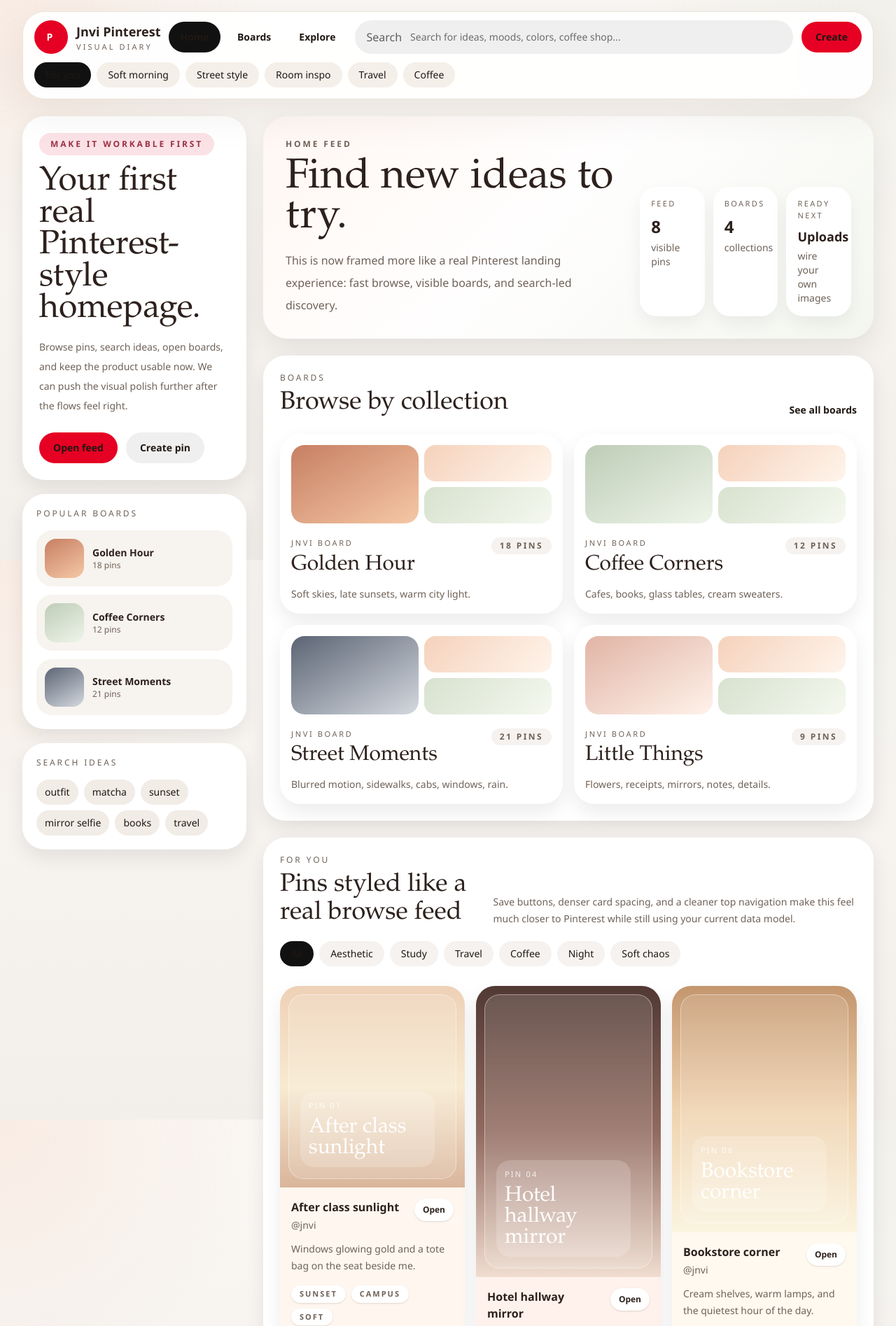
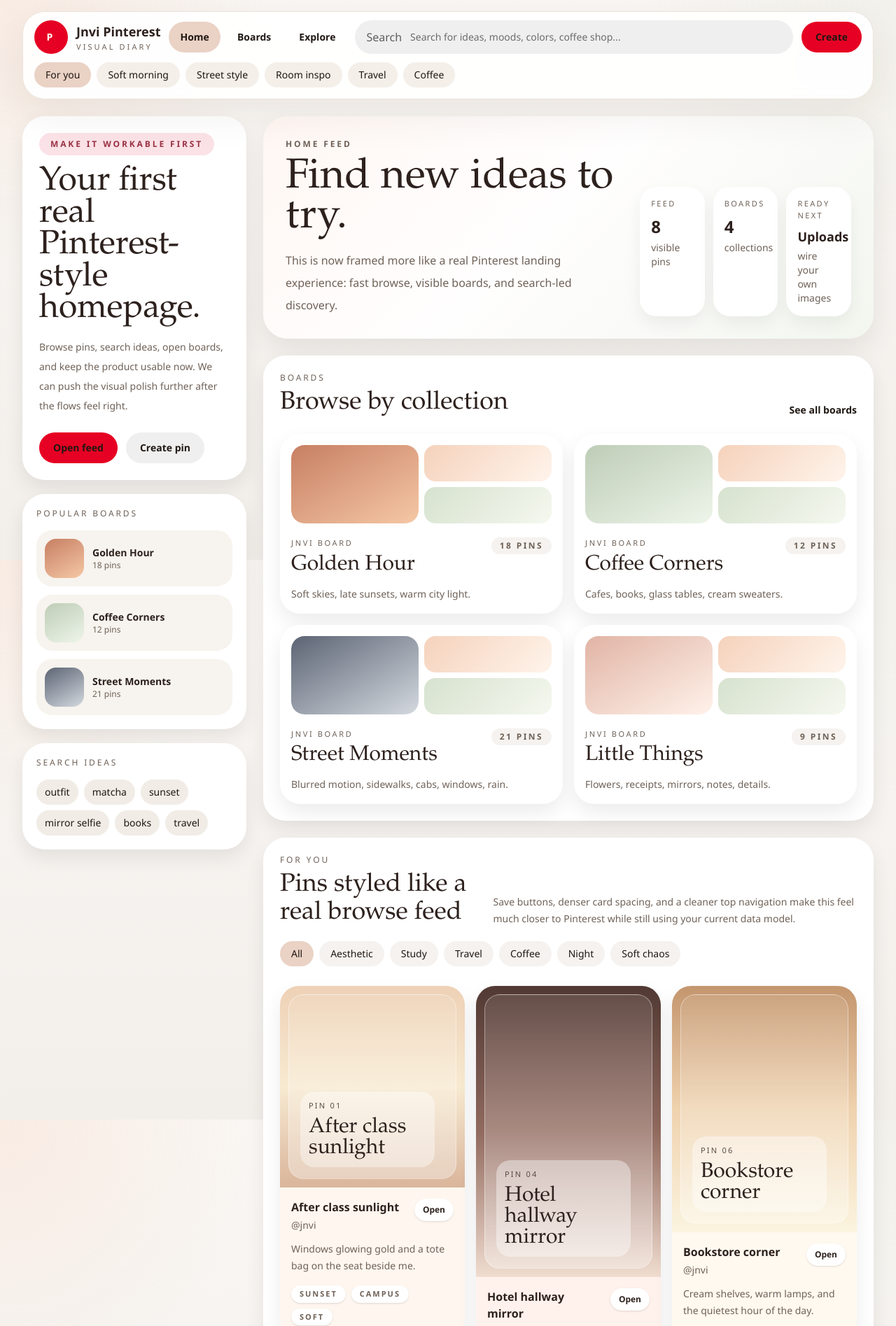
Before and after one commit to jahnavisingh6/jnvi-pinterest, a Next.js app: page / in a window 1280 px wide. Shown: the top 1895 px of the page at 70% size. Built offline with nearby package versions, Linux system fonts and the light colour scheme; no server answers; the database is empty.

Commit message:
Fix pin image visibility and lighten UI

```diff
--- a/src/app/page.tsx
+++ b/src/app/page.tsx
@@ -182,7 +182,7 @@
                   href={index === 0 ? "/" : `/search?q=${encodeURIComponent(filter)}`}
                   className={`whitespace-nowrap rounded-full px-4 py-2 text-sm font-medium transition ${
                     index === 0
-                      ? "bg-[#111111] text-white"
+                      ? "bg-[#ead2c5] text-ink"
                       : "bg-[#f5f2ef] text-ink hover:bg-[#ece7e2]"
                   }`}
                 >
--- a/src/app/pins/[id]/page.tsx
+++ b/src/app/pins/[id]/page.tsx
@@ -39,7 +39,7 @@
           </Link>
 
           <div className="mt-5 grid gap-6 xl:grid-cols-[minmax(0,1.1fr)_420px]">
-            <PinCard pin={pin} />
+            <PinCard pin={pin} clickable={false} />
 
             <div className="rounded-[1.8rem] bg-[#faf6f1] p-6">
               <p className="text-xs uppercase tracking-[0.24em] text-muted">
--- a/src/components/pin-card.tsx
+++ b/src/components/pin-card.tsx
@@ -1,54 +1,57 @@
+import Image from "next/image";
 import Link from "next/link";
 import type { Pin } from "@/data/mock-data";
 
-export function PinCard({ pin }: { pin: Pin }) {
+const passthroughImageLoader = ({ src }: { src: string }) => src;
+
+export function PinCard({
+  pin,
+  clickable = true,
+}: {
+  pin: Pin;
+  clickable?: boolean;
+}) {
   return (
+    <article className="group masonry-item relative overflow-hidden rounded-[1.7rem] bg-white shadow-[0_12px_28px_rgba(0,0,0,0.08)] transition hover:-translate-y-0.5 hover:shadow-[0_18px_40px_rgba(0,0,0,0.12)]">
+      {clickable ? (
         <Link
           href={`/pins/${pin.id}`}
-      className="group masonry-item block overflow-hidden rounded-[1.7rem] bg-white shadow-[0_12px_28px_rgba(0,0,0,0.08)] transition hover:-translate-y-0.5 hover:shadow-[0_18px_40px_rgba(0,0,0,0.12)]"
-    >
+          aria-label={`Open ${pin.title}`}
+          className="absolute inset-0 z-10 block cursor-pointer rounded-[1.7rem]"
+        />
+      ) : null}
+
       {pin.imageUrl ? (
-        <div
-          className={`${pin.height} relative bg-cover bg-center p-3`}
-          style={{
-            backgroundImage: `linear-gradient(rgba(38,25,20,0.08), rgba(38,25,20,0.26)), url(${pin.imageUrl})`,
-          }}
-        >
-          <div className="absolute inset-x-3 top-3 flex items-start justify-between opacity-100 transition md:opacity-0 md:group-hover:opacity-100">
-            <span className="rounded-full bg-black/45 px-3 py-1 text-[11px] font-semibold uppercase tracking-[0.18em] text-white backdrop-blur">
-              Jnvi capture
-            </span>
-            <span className="rounded-full bg-[#e60023] px-4 py-2 text-sm font-semibold text-white shadow-lg">
-              Save
-            </span>
-          </div>
-          <div className="flex h-full flex-col justify-end rounded-[1.35rem] border border-white/40 bg-gradient-to-t from-black/35 to-transparent p-4">
-            <div className="max-w-[12rem] rounded-[1.25rem] bg-white/14 p-3 backdrop-blur-[2px]">
-              <p className="text-[11px] uppercase tracking-[0.2em] text-white/78">
-                Pin {String(pin.id).padStart(2, "0")}
-              </p>
-              <p className="mt-2 font-display text-3xl leading-none text-white">
-                {pin.title}
-              </p>
-            </div>
+        <div className="bg-[linear-gradient(180deg,#fcf8f4_0%,#f3eee8_100%)] p-3 sm:p-4">
+          <div className="overflow-hidden rounded-[1.35rem] border border-[#efe5db] bg-white">
+            <Image
+              src={pin.imageUrl}
+              alt={pin.title}
+              loader={passthroughImageLoader}
+              unoptimized
+              width={1200}
+              height={1600}
+              sizes="(max-width: 640px) 100vw, (max-width: 1280px) 50vw, 33vw"
+              className="h-auto max-h-[72vh] w-full object-contain"
+            />
           </div>
         </div>
       ) : (
         <div className={`${pin.height} relative bg-gradient-to-b ${pin.tone} p-3`}>
           <div className="absolute inset-x-3 top-3 flex items-start justify-between opacity-100 transition md:opacity-0 md:group-hover:opacity-100">
-            <span className="rounded-full bg-black/30 px-3 py-1 text-[11px] font-semibold uppercase tracking-[0.18em] text-white backdrop-blur">
+            <span className="rounded-full bg-white/70 px-3 py-1 text-[11px] font-semibold uppercase tracking-[0.18em] text-[#5d4c44] backdrop-blur">
               Mood pin
             </span>
             <span className="rounded-full bg-[#e60023] px-4 py-2 text-sm font-semibold text-white shadow-lg">
               Save
             </span>
           </div>
-          <div className="flex h-full flex-col justify-end rounded-[1.35rem] border border-white/40 bg-white/14 p-4 backdrop-blur-[1px]">
-            <div className="max-w-[12rem] rounded-[1.25rem] bg-white/18 p-3">
-              <p className="text-[11px] uppercase tracking-[0.2em] text-white/80">
+          <div className="flex h-full flex-col justify-end rounded-[1.35rem] border border-white/40 bg-gradient-to-t from-white/34 to-white/10 p-4 backdrop-blur-[1px]">
+            <div className="max-w-[12rem] rounded-[1.25rem] bg-white/40 p-3">
+              <p className="text-[11px] uppercase tracking-[0.2em] text-[#5d4c44]">
                 Pin {String(pin.id).padStart(2, "0")}
               </p>
-              <p className="mt-2 font-display text-3xl leading-none text-white">
+              <p className="mt-2 font-display text-3xl leading-none text-ink">
                 {pin.title}
               </p>
             </div>
@@ -56,15 +59,17 @@
         </div>
       )}
 
-        <div className={`p-4 ${pin.accent}`}>
+      <div className={`relative p-4 ${pin.accent}`}>
         <div className="flex items-start justify-between gap-3">
           <div>
             <h3 className="text-base font-semibold text-ink">{pin.title}</h3>
             <p className="mt-1 text-sm text-muted">@jnvi</p>
           </div>
+          {clickable ? (
             <span className="rounded-full bg-white px-3 py-2 text-xs font-semibold text-ink shadow-sm">
               Open
             </span>
+          ) : null}
         </div>
         <p className="mt-3 text-sm leading-6 text-muted">{pin.caption}</p>
         <div className="mt-4 flex flex-wrap gap-2">
@@ -78,6 +83,6 @@
           ))}
         </div>
       </div>
-    </Link>
+    </article>
   );
 }
--- a/src/components/site-header.tsx
+++ b/src/components/site-header.tsx
@@ -36,7 +36,7 @@
         <div className="hidden items-center gap-2 lg:flex">
           <Link
             href="/"
-            className="rounded-full bg-[#111111] px-4 py-3 text-sm font-semibold text-white"
+            className="rounded-full bg-[#ead2c5] px-4 py-3 text-sm font-semibold text-ink"
           >
             Home
           </Link>
@@ -85,7 +85,7 @@
             href={index === 0 ? "/" : `/search?q=${encodeURIComponent(label)}`}
             className={`whitespace-nowrap rounded-full px-4 py-2 text-sm font-medium transition ${
               index === 0
-                ? "bg-[#111111] text-white"
+                ? "bg-[#ead2c5] text-ink"
                 : "bg-[#f4efe9] text-ink hover:bg-[#ece3d9]"
             }`}
           >
```
Lines whose indentation alone changed are shown as unchanged.
